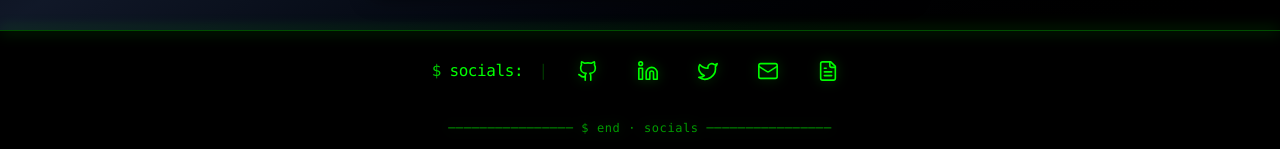
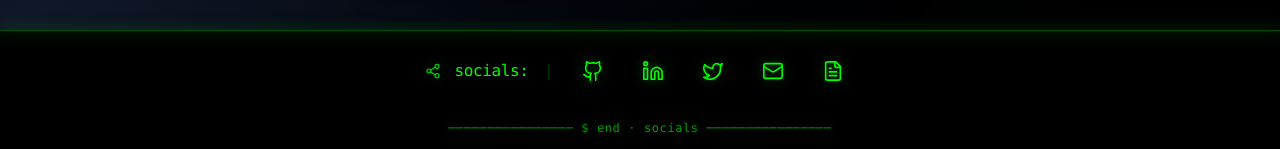
Before and after one commit to brendanddev/brendans-website, a React (Vite) app in the folder frontend/: page /contact in a window 1280 px wide. Shown: the part 897-1046 px from the top of the page. Built offline with nearby package versions, Linux system fonts and the light colour scheme.

Commit message:
Update Footer to use Share2 Lucide icon

```diff
--- a/frontend/src/components/Footer.jsx
+++ b/frontend/src/components/Footer.jsx
@@ -9,7 +9,7 @@
 
 import { memo } from 'react';
 import { motion, useReducedMotion } from 'framer-motion';
-import { Github, Linkedin, Mail, Twitter, FileText } from 'lucide-react';
+import { Github, Linkedin, Mail, Twitter, FileText, Share2 } from 'lucide-react';
 import { socialLinks } from '../data/socialLinks';
 
 const iconByName = {
@@ -61,7 +61,13 @@ function Footer() {
           "
         >
           <div className="flex items-center gap-2 select-none">
-            <span className="text-[#00ff00] opacity-80">$</span>
+            <motion.span
+              aria-hidden
+              whileHover={{ scale: 1.08 }}
+              className="inline-flex items-center justify-center h-5 w-5 -ml-1 mr-1 text-[#00ff00]/80"
+            >
+              <Share2 size={16} strokeWidth={1.75} className="drop-shadow-[0_0_6px_rgba(0,255,0,0.25)]" />
+            </motion.span>
             <motion.span
               variants={itemVariants}
               className="tracking-tight overflow-hidden inline-block"
```
